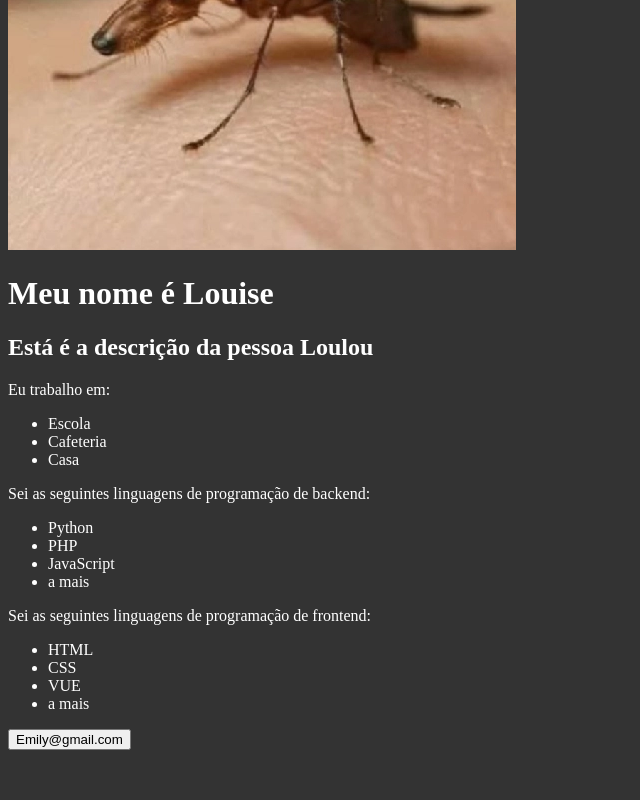
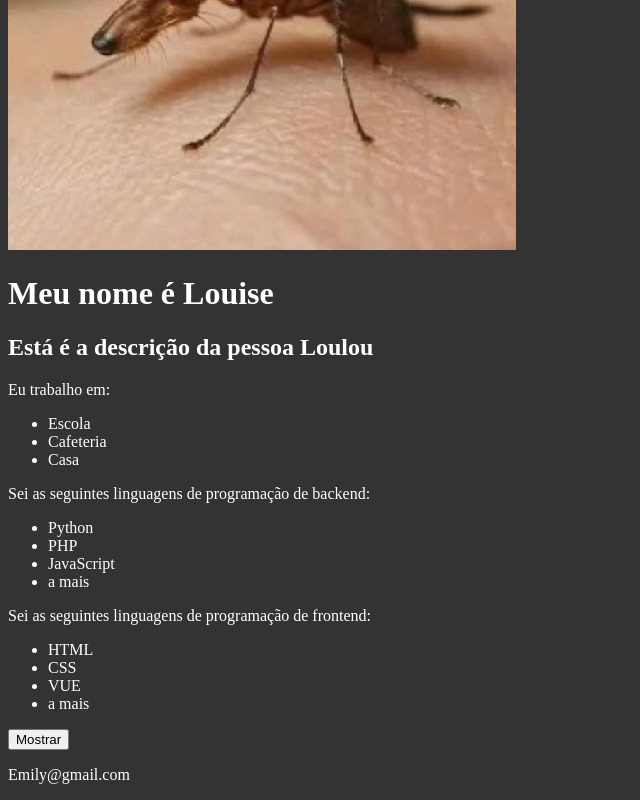
Before and after one commit to Emylouly/Vue3, a Vue app in the folder 4_vue_lifecycle/: page / in a window 1280 px wide. Shown: the part 1191-1991 px from the top of the page, without its empty margins (0-640 px from the left). Before the commit the page ends 1949 px from the top, so only its background shows below. Built offline with nearby package versions, Linux system fonts and the light colour scheme.

Commit message:
Update Email.vue

```diff
--- a/4_vue_lifecycle/src/components/Email.vue
+++ b/4_vue_lifecycle/src/components/Email.vue
@@ -1,6 +1,7 @@
 <template>
     <div>
-        <button v-show="email">{{ email }}</button>
+        <button v-show="email">Mostrar</button>
+        <p>{{ email }}</p>
     </div>
 </template>
 
```
